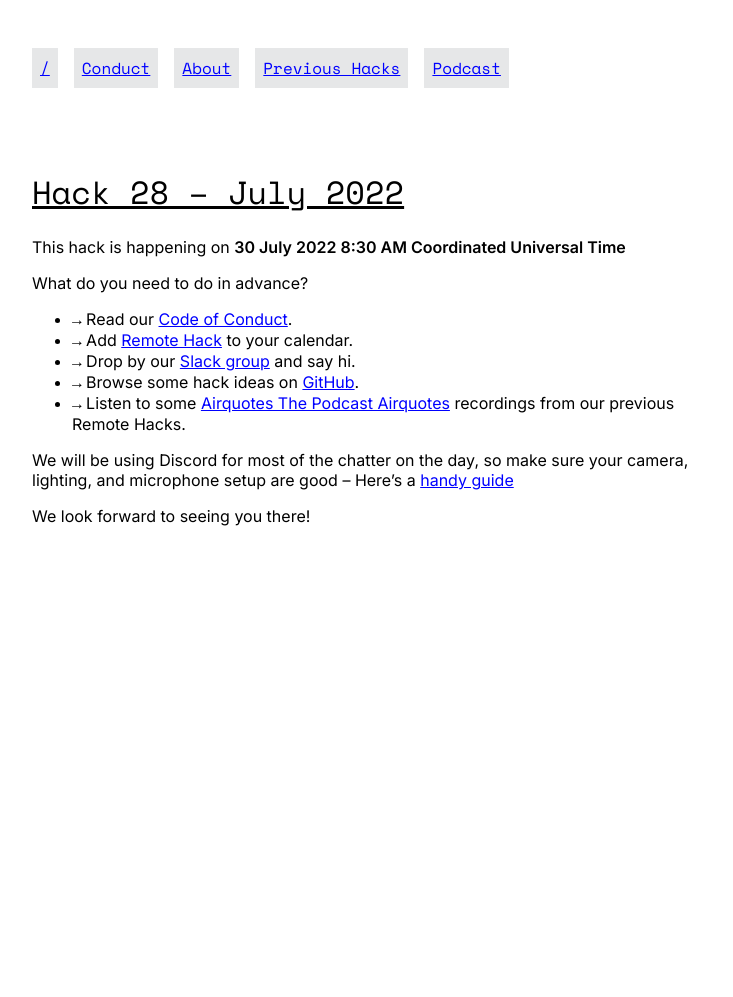
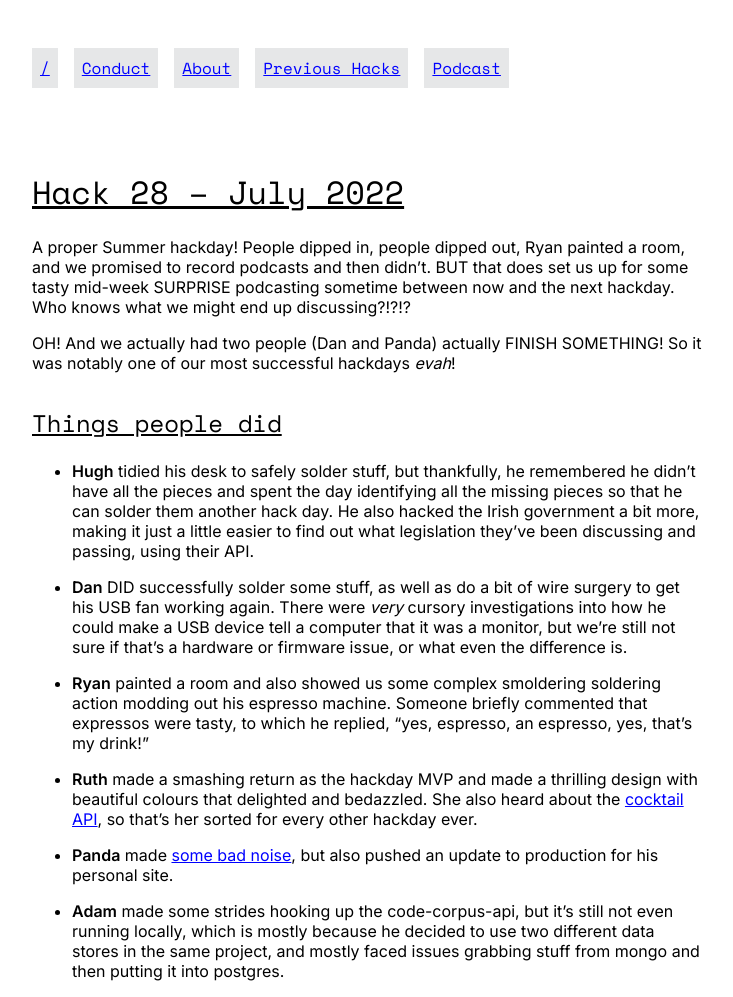
Before and after one commit to remotehack/remotehack.github.io, a Jekyll site: the page built from _hacks/28.md, in a window 1280 px wide. Shown: the whole page, without its empty margins (272-1005 px from the left). Built offline with Jekyll 4.4.1, drawn with Linux system fonts in a browser that asks for light colours; before the commit the page ends 900 px from its top, so only the background shows below that.

Commit message:
add writeup for july (#174)
* add writeup for july

* Update _hacks/28.md

Co-authored-by: Panda Rushwood <panda@ticklethepanda.dev>

* Update _hacks/28.md

Co-authored-by: Hugh Rawlinson <hughrawlinson@users.noreply.github.com>

* Update _hacks/28.md

Co-authored-by: Ruth John <Rumyra@users.noreply.github.com>

* Update _hacks/28.md

Co-authored-by: Ruth John <Rumyra@users.noreply.github.com>

Co-authored-by: Panda Rushwood <panda@ticklethepanda.dev>
Co-authored-by: Hugh Rawlinson <hughrawlinson@users.noreply.github.com>
Co-authored-by: Ruth John <Rumyra@users.noreply.github.com>

```diff
--- a/_hacks/28.md
+++ b/_hacks/28.md
@@ -1,5 +1,23 @@
 ---
 hack_number: 28
 date: 2022-07-30
-upcoming: true
+upcoming: false
 ---
+
+A proper Summer hackday! People dipped in, people dipped out, Ryan painted a room, and we promised to record podcasts and then didn't. BUT that does set us up for some tasty mid-week SURPRISE podcasting sometime between now and the next hackday. Who knows what we might end up discussing?!?!?
+
+OH! And we actually had two people (Dan and Panda) actually FINISH SOMETHING! So it was notably one of our most successful hackdays _evah_!
+
+## Things people did
+
+- **Hugh** tidied his desk to safely solder stuff, but thankfully, he remembered he didn't have all the pieces and spent the day identifying all the missing pieces so that he can solder them another hack day. He also hacked the Irish government a bit more, making it just a little easier to find out what legislation they've been discussing and passing, using their API.
+
+- **Dan** DID successfully solder some stuff, as well as do a bit of wire surgery to get his USB fan working again. There were _very_ cursory investigations into how he could make a USB device tell a computer that it was a monitor, but we're still not sure if that's a hardware or firmware issue, or what even the difference is.
+
+- **Ryan** painted a room and also showed us some complex smoldering soldering action modding out his espresso machine. Someone briefly commented that expressos were tasty, to which he replied, "yes, espresso, an espresso, yes, that's my drink!"
+
+- **Ruth** made a smashing return as the hackday MVP and made a thrilling design with beautiful colours that delighted and bedazzled. She also heard about the [cocktail API](https://www.thecocktaildb.com/api.php), so that's her sorted for every other hackday ever.
+
+- **Panda** made [some bad noise](https://sound-degrades.ticklethepanda.dev/), but also pushed an update to production for his personal site.
+
+- **Adam** made some strides hooking up the code-corpus-api, but it's still not even running locally, which is mostly because he decided to use two different data stores in the same project, and mostly faced issues grabbing stuff from mongo and then putting it into postgres.
```
Also changed, not shown: _hacks/29.md (added, +5 -0 lines).
